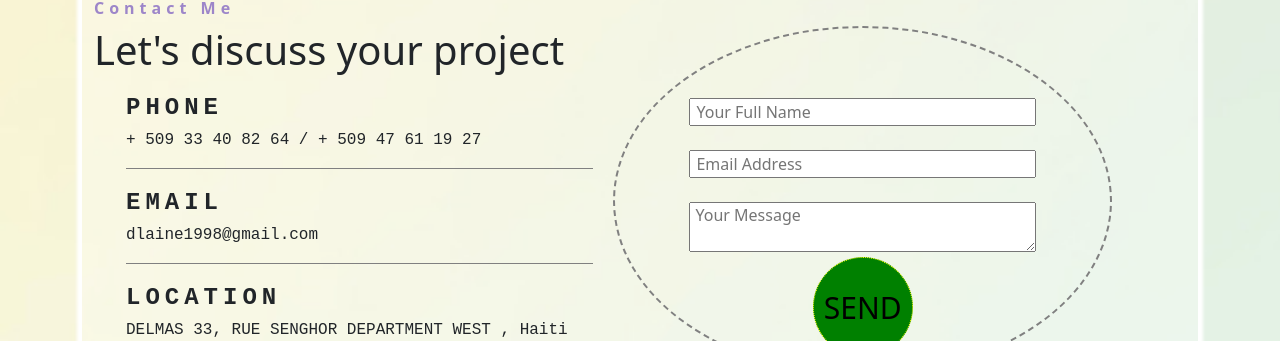
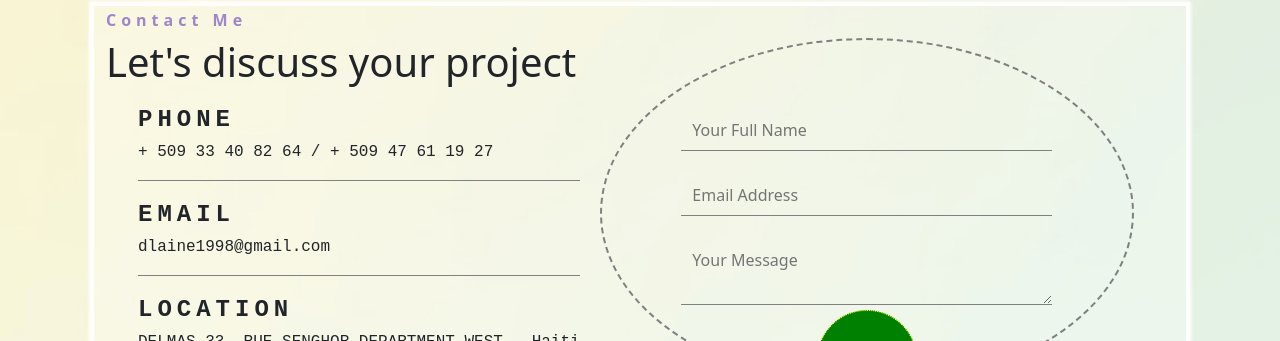
Before and after one commit to Drakewoy/portfolio, a plain HTML site: page index.html in a window 1280 px wide. Shown: the part 2459-2800 px from the top of the page. Drawn offline with Linux system fonts and the light colour scheme.

Commit message:
adjustment in the footer

```diff
--- a/css/style.css
+++ b/css/style.css
@@ -85,13 +85,12 @@ body {
     display: inline-block;
     font-size: 19px;
     line-height: 100px;
-    /* Align text vertically */
     cursor: pointer;
     font-family: "roboto", "Helvetica Neue", Helvetica, Arial;
     padding: 1px;
     font-weight: 900;
-    margin-bottom: 20px;
-
+    /* margin-bottom: 20px; */
+    transition: border-color ease-in-out 3s;
 }
 
 th span {
@@ -527,9 +526,7 @@ footer {
 
 .persinfo,
 .form {
-    width: 39vw;
     float: left;
-
 }
 
 .persinfo h3 {
@@ -541,6 +538,7 @@ footer {
 }
 
 .form {
+    width:  50%;
     margin-top: 30px;
     height: 350px;
     border-radius: 50%;
@@ -551,23 +549,23 @@ footer {
 
 .form textarea,
 input {
+    outline: none;
+    border: none;
+    border-bottom: 1px solid grey;
+    background: none;
     width: 70%;
     /* border: 1px solid black; */
     margin: 0 auto !important;
     display: block;
     transform: translateY(70px);
-    padding-left: 5px;
+    padding: 0.5rem 0.7rem;
 
 }
 
 .form div.btnM {
-    /* position: absolute !important; */
-    /* display: block !important; */
-
     width: 100px !important;
     margin: 15px auto !important;
     transform: translateY(60px);
-
 }
 
 .form button {
@@ -586,7 +584,6 @@ input {
     padding-top: 20px;
     border-bottom: 1px solid grey !important;
     border-width: 30px;
-    /* color: #fff; */
     font-family: 'Courier New', Courier, monospace;
     font-weight: 800;
 }
--- a/index.html
+++ b/index.html
@@ -98,7 +98,7 @@
 </head>
 
 <body>
-    <div class="container-fluid">
+    <div class="container">
         <header>
 
             <!-- boot -->
```
